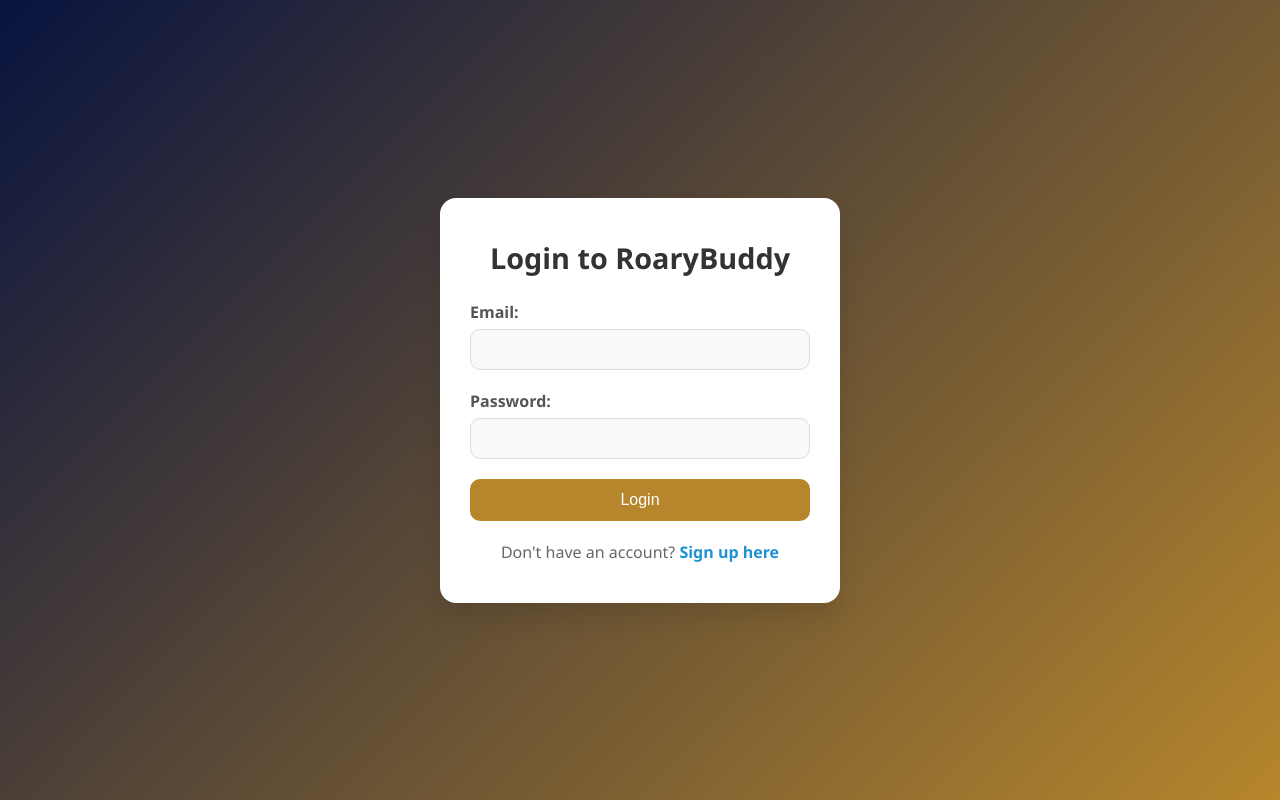
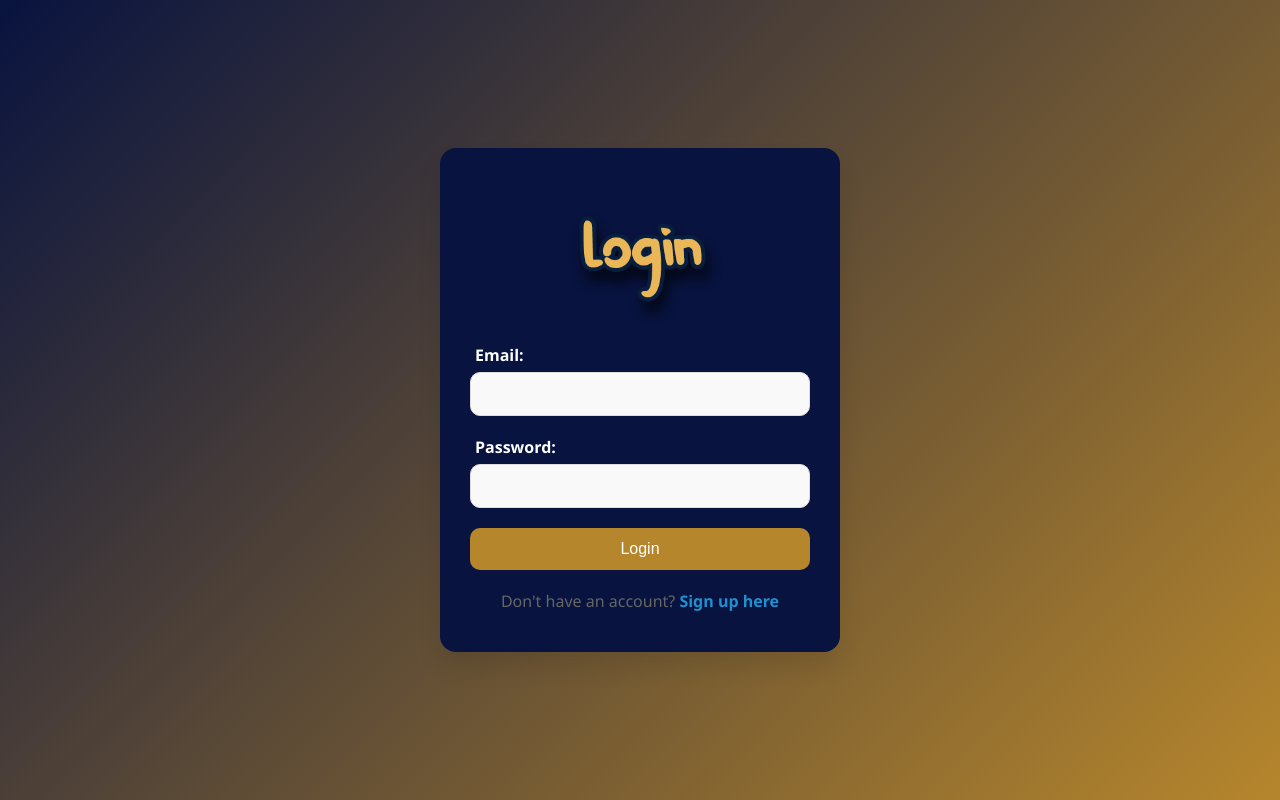
Before and after one commit to edmed1928/RoaryBuddy, a PHP site: page /login.php in a window 1280 px wide. Run offline with PHP 8.4, Linux system fonts and the light colour scheme.

Commit message:
updated login/register page design

```diff
--- a/login.css
+++ b/login.css
@@ -16,7 +16,7 @@
 
 /* Login Container */
 .login-container {
-    background-color: #ffffff;
+  background-color: #08133F; /* Change to match the sign-up form color */
   padding: 40px 30px;
   border-radius: 16px;
   box-shadow: 0 15px 25px rgba(0, 0, 0, 0.1);
@@ -25,10 +25,11 @@
   animation: fadeIn 0.6s ease-in-out;
 }
 
+/* Title */
 .login-container h2 {
   text-align: center;
   margin-bottom: 24px;
-    color: #333;
+  color: white; /* Change to white for consistency */
   font-size: 1.8rem;
 }
 
@@ -37,23 +38,30 @@
   display: block;
   margin-bottom: 6px;
   font-weight: 600;
-    color: #555;
+  color: white; /* Change to white for consistency */
+  font-size: 1rem;
+  margin-left: 5px;
+  max-width: 100%;
+  word-wrap: break-word;
 }
 
 form input[type="email"],
 form input[type="password"] {
   width: 100%;
+  max-width: 100%;
   padding: 12px;
   margin-bottom: 20px;
   border: 1px solid #ddd;
   border-radius: 10px;
   background-color: #f9f9f9;
   transition: border 0.3s ease;
+  font-size: 1rem;
+  box-sizing: border-box; /* Include padding in width calculation */
 }
 
 form input:focus {
   outline: none;
-    border-color: #1c92d2;
+  border-color: #1c92d2; /* Focus color from sign-up form */
 }
 
 /* Button */
@@ -70,7 +78,7 @@
 }
 
 form button:hover {
-    background-color: #081E3F;
+  background-color: #081E3F; /* Hover effect from sign-up form */
 }
 
 /* Link */
@@ -90,6 +98,17 @@
   text-decoration: underline;
 }
 
+.login-header {
+  display: flex;
+  justify-content: center;
+  margin-bottom: 20px;
+}
+
+.login-image {
+  max-width: 500px; /* Adjust as needed */
+  height: auto;
+}
+
 /* Animation */
 @keyframes fadeIn {
   from {
--- a/login.php
+++ b/login.php
@@ -1,71 +1,25 @@
-
-<!DOCTYPE html>
-
-
-<html lang="en">
-
-
-<head>
-
-
-    <meta charset="UTF-8">
-
-
-    <meta name="viewport" content="width=device-width, initial-scale=1.0">
-
-
-    <title>Login - RoaryBuddy</title>
-
-
-    <link rel="stylesheet" href="login.css">
-
-
+<meta charset="UTF-8">
+<meta name="viewport" content="width=device-width, initial-scale=1.0">
+<title>Login - RoaryBuddy</title>
+<link rel="stylesheet" href="login.css">
 </head>
-
-
 <body>
-
-
     <div class="login-container">
-
-
-        <h2>Login to RoaryBuddy</h2>
-
+        <div class="login-header">
+            <img src="images/logintext.png" alt="Login" class="login-image">
+        </div>
 
         <form action="includes/formhandler_login.inc.php" method="POST">
-
-
             <label for="email">Email:</label>
-
-
             <input type="email" id="email" name="email" required>
 
-
-
-
-
             <label for="password">Password:</label>
-
-
             <input type="password" id="password" name="password" required>
 
-
-
-
-
             <button type="submit">Login</button>
-
-
         </form>
 
-
         <p>Don't have an account? <a href="signup.php">Sign up here</a></p>
-
-
     </div>
-
-
 </body>
-
-
 </html>
```
Also changed, not shown: signup.css (+25 -4 lines), signup.php (+3 -5 lines), images/logintext.png (added), images/signuptext.png (added). Lines whose indentation alone changed are shown as unchanged.
